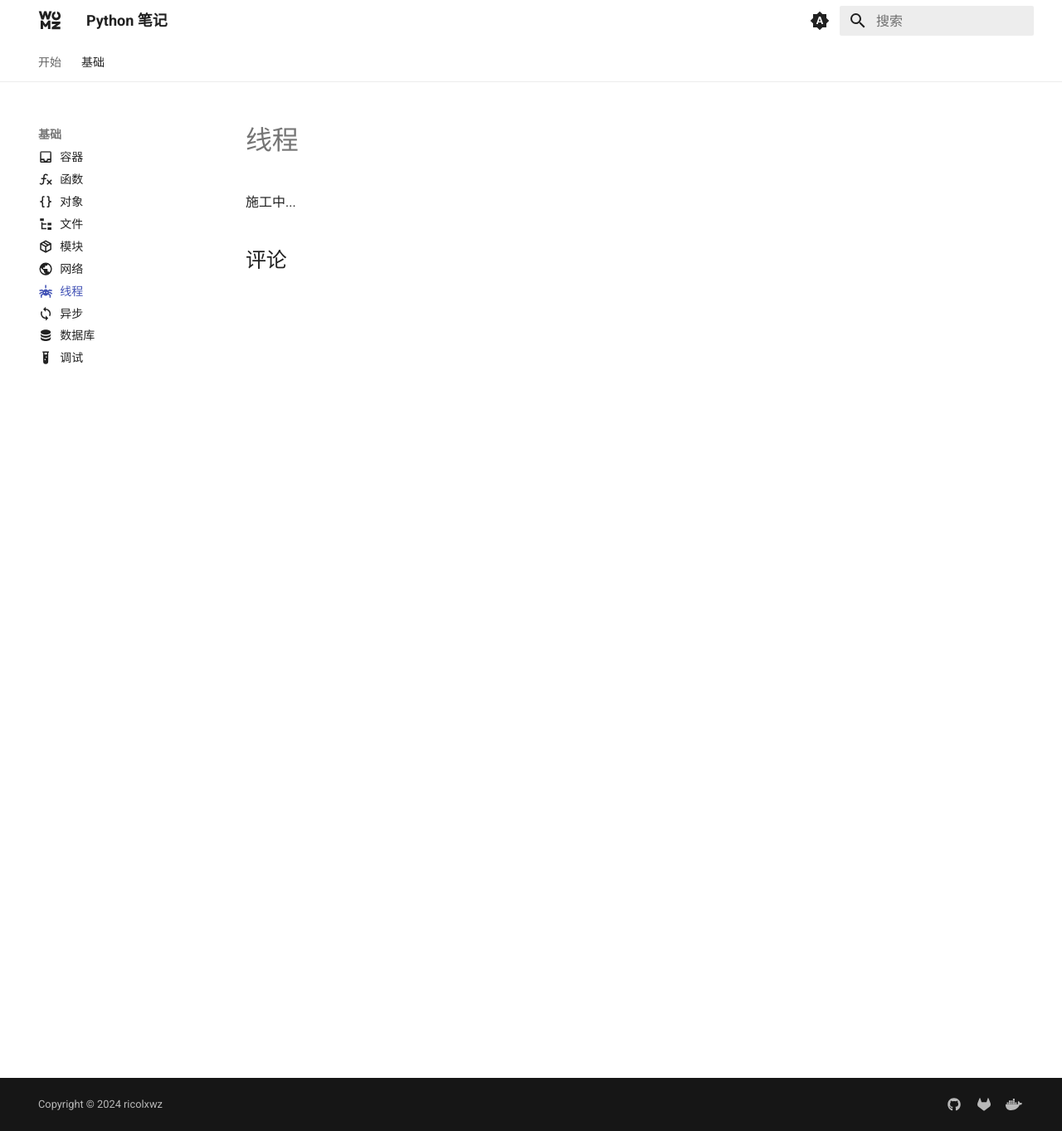
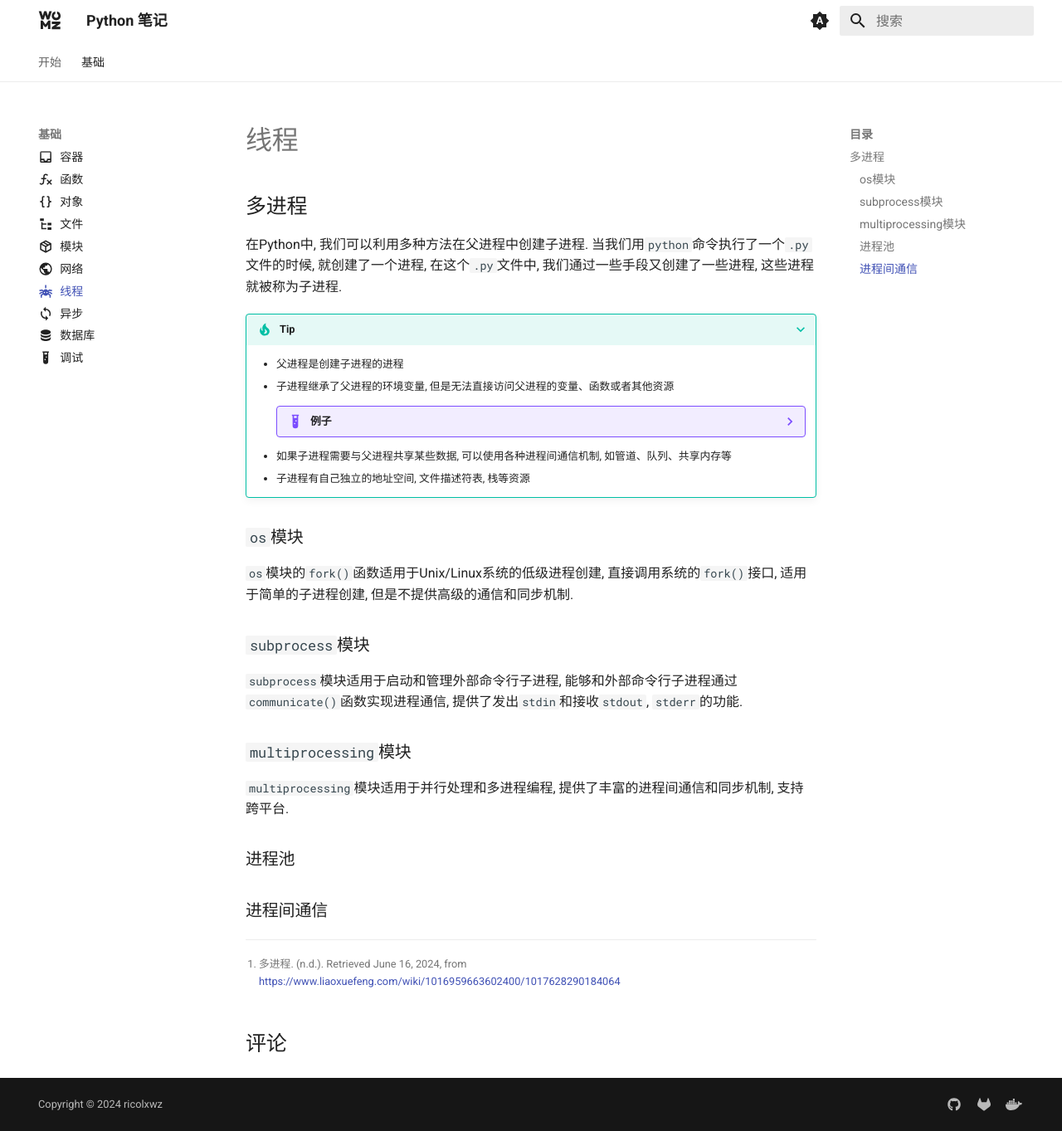
Before and after one commit to sigmax01/py, an MkDocs documentation site: the page built from docs/基础/线程.md, in a window 1280 px wide and 1363 px high. Shown: the whole window at 83% size. Built offline with MkDocs 1.6.1 and Material for MkDocs 9.7.7, drawn with Linux system fonts in a browser that asks for light colours; comment, search, counter and statistics services are not loaded.

Commit message:
`docs: Update module documentation for adding multi-process section`

````diff
--- a/docs/基础/线程.md
+++ b/docs/基础/线程.md
@@ -4,4 +4,60 @@ icon: material/spider-thread
 comments: true
 ---
 
-施工中...
+## 多进程
+
+在Python中, 我们可以利用多种方法在父进程中创建子进程. 当我们用`python`命令执行了一个`.py`文件的时候, 就创建了一个进程, 在这个`.py`文件中, 我们通过一些手段又创建了一些进程, 这些进程就被称为子进程.
+
+???+ tip "Tip"
+
+    - 父进程是创建子进程的进程
+    - 子进程继承了父进程的环境变量, 但是无法直接访问父进程的变量、函数或者其他资源
+
+        ??? example "例子"
+
+            定义:
+
+            ```py
+            import os
+            import subprocess
+
+            # 设置父进程的环境变量
+            os.environ['MY_VAR'] = 'Hello from parent process!'
+
+            # 启动子进程，运行命令 'printenv MY_VAR' 以打印环境变量 MY_VAR 的值
+            process = subprocess.Popen(['printenv', 'MY_VAR'], stdout=subprocess.PIPE, stderr=subprocess.PIPE, text=True)
+
+            # 获取子进程的输出
+            stdout, stderr = process.communicate()
+
+            # 打印子进程的输出
+            print('STDOUT:', stdout)
+            ```
+
+            输出:
+
+            ```
+            $ python main.py
+            Hello from parent process!
+            ```
+
+    - 如果子进程需要与父进程共享某些数据, 可以使用各种进程间通信机制, 如管道、队列、共享内存等
+    - 子进程有自己独立的地址空间, 文件描述符表, 栈等资源
+
+### `os`模块
+
+`os`模块的`fork()`函数适用于Unix/Linux系统的低级进程创建, 直接调用系统的`fork()`接口, 适用于简单的子进程创建, 但是不提供高级的通信和同步机制.
+
+### `subprocess`模块
+
+`subprocess`模块适用于启动和管理外部命令行子进程, 能够和外部命令行子进程通过`communicate()`函数实现进程通信, 提供了发出`stdin`和接收`stdout`, `stderr`的功能.
+
+### `multiprocessing`模块
+
+`multiprocessing`模块适用于并行处理和多进程编程, 提供了丰富的进程间通信和同步机制, 支持跨平台.
+
+### 进程池
+
+### 进程间通信
+
+[^1]: 多进程. (n.d.). Retrieved June 16, 2024, from https://www.liaoxuefeng.com/wiki/1016959663602400/1017628290184064
````
